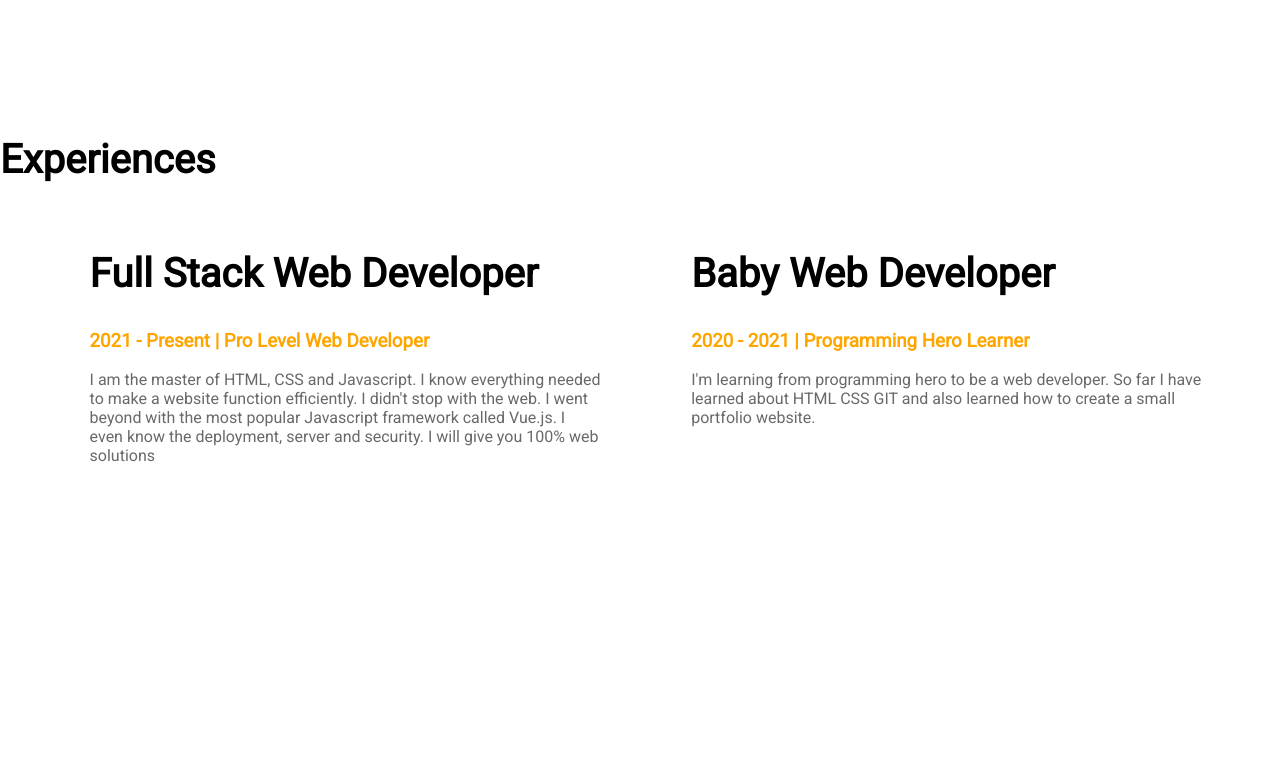
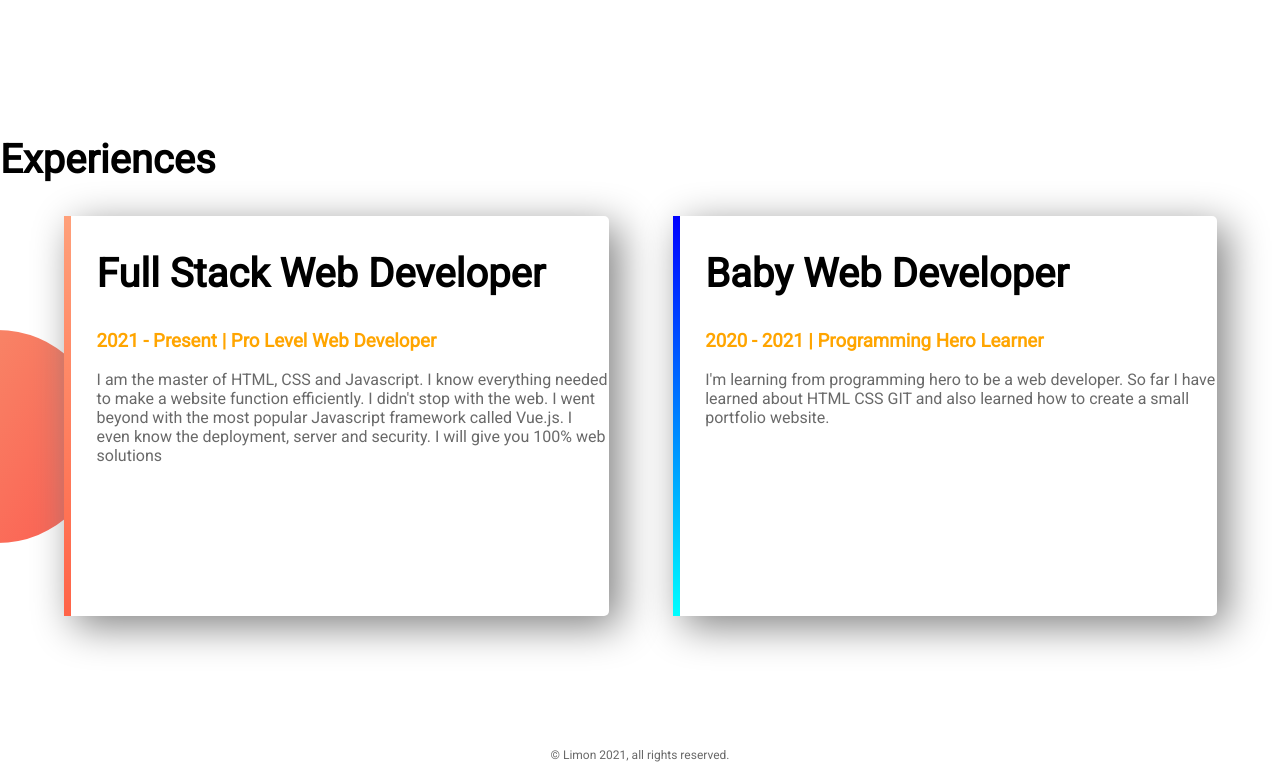
Before and after one commit to sheikhlimon/web-portfolio, a plain HTML site: page index.html in a window 1280 px wide. Shown: the part 1097-1871 px from the top of the page. Before the commit the page ends 1833 px from the top, so only its background shows below. Drawn offline with Linux system fonts and the light colour scheme.

Commit message:
done with the fancy design

```diff
--- a/index.html
+++ b/index.html
@@ -14,7 +14,7 @@
             <h1><span class="orange-highlight">Limon's</span> World</h1>
             <h3>World-class Professional Web Developer</h3>
             <p>Well, technically I'm in the internet world for a long time. I have been researching a lot. I have also learned a lot of things. Through Google search engine I have learned many things. But from the beginning something piqued my interest which was to learn programming. To fulfil that desire I have started to learn Web Development and as I become more experienced I will dive into the world of programming.</p>
-            <a class="link-button" href="https://www.linkedin.com/in/sheikh-limon-b5b686148/" target="_blank">Hire Me</a>
+            <a class="link-button" href="https://www.linkedin.com/in/sheikh-limon-b5b686148/" target="_blank">HIRE ME</a>
         </div>
         <div class="half-width">
             <img src="images/profile.jpg" alt="">
@@ -33,16 +33,19 @@
     </section>
     <section class="experience-area">
         <h2>Experiences</h2>
-        <div class="half-width">
+        <div id="full-stack" class="half-width single-experience">
             <h2>Full Stack Web Developer</h2>
             <h3 class="orange-highlight">2021 - Present | Pro Level Web Developer</h3>
             <p>I am the master of HTML, CSS and Javascript. I know everything needed to make a website function efficiently. I didn't stop with the web. I went beyond with the most popular Javascript framework called Vue.js. I even know the deployment, server and security. I will give you 100% web solutions</p>
         </div>
-        <div class="half-width">
+        <div id="baby-web" class="half-width single-experience">
             <h2>Baby Web Developer</h2>
             <h3 class="orange-highlight">2020 - 2021 | Programming Hero Learner</h3>
             <p>I'm learning from programming hero to be a web developer. So far I have learned about HTML CSS GIT and also learned how to create a small portfolio website.</p>
         </div>
     </section>
+    <footer>
+        <p>&copy; Limon 2021, all rights reserved.</p>
+    </footer>
 </body>
 </html>
--- a/style.css
+++ b/style.css
@@ -57,3 +57,33 @@ section {
     background-repeat: no-repeat;
     background-position: right;
 }
+
+.single-experience {
+    box-shadow: 10px 10px 40px gray;
+    border-radius: 5px;
+    height: 80%;
+    background-color: white;
+}
+
+.experience-area {
+    background-image: url("images/exp-bg.png");
+    background-repeat: no-repeat;
+    background-position: left;
+}
+
+#full-stack {
+    border-left: 7px solid;
+    border-image: linear-gradient(180deg, lightsalmon, tomato);
+    border-image-slice: 1;
+}
+
+#baby-web {
+    border-left: 7px solid;
+    border-image: linear-gradient(180deg, blue, cyan);
+    border-image-slice: 1;
+}
+
+footer {
+    text-align: center;
+    font-size: 12px;
+}
```
